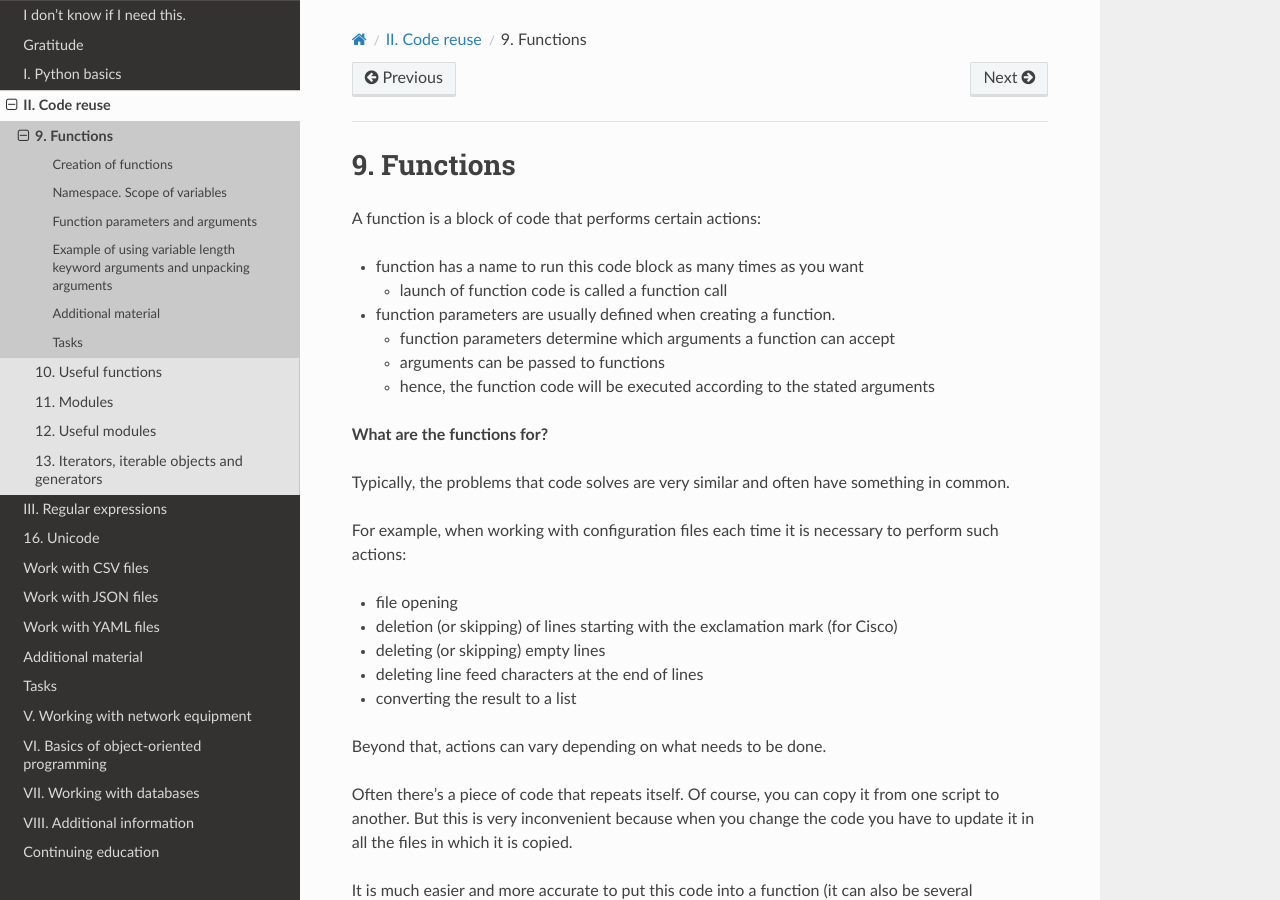
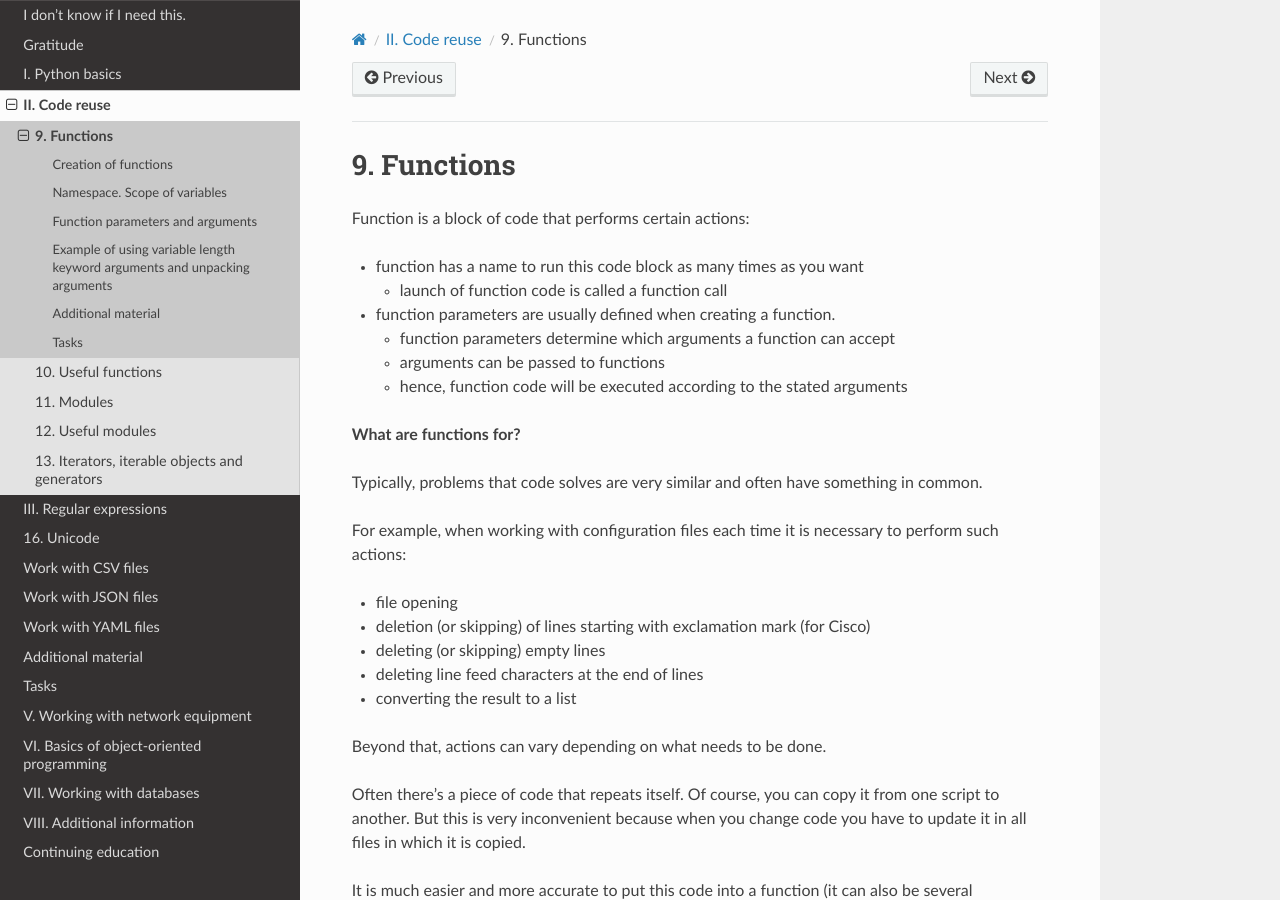
Before and after one commit to natenka/pyneng-book-en, a Sphinx documentation site: the page built from docs/source/book/09_functions/index.rst, in a window 1280 px wide and 900 px high. Built offline with Sphinx 7.4.7 and the Read the Docs theme 2.0.0, drawn with Linux system fonts in a browser that asks for light colours; pages that are not in the unit, such as notebooks, are missing from menus.

Commit message:
Update index.rst

```diff
--- a/docs/source/book/09_functions/index.rst
+++ b/docs/source/book/09_functions/index.rst
@@ -7,7 +7,7 @@
 9. Functions
 ============================
 
-A function is a block of code that performs certain actions:
+Function is a block of code that performs certain actions:
 
 * function has a name to run this code block as many times as you want
 
@@ -17,23 +17,23 @@ A function is a block of code that performs certain actions:
 
   * function parameters determine which arguments a function can accept
   * arguments can be passed to functions
-  * hence, the function code will be executed according to the stated arguments
+  * hence, function code will be executed according to the stated arguments
 
-**What are the functions for?**
+**What are functions for?**
 
-Typically, the problems that code solves are very similar and often have something in common.
+Typically, problems that code solves are very similar and often have something in common.
 
 For example, when working with configuration files each time it is necessary to perform such actions:
 
 * file opening
-* deletion (or skipping) of lines starting with the exclamation mark (for Cisco)
+* deletion (or skipping) of lines starting with exclamation mark (for Cisco)
 * deleting (or skipping) empty lines
 * deleting line feed characters at the end of lines
 * converting the result to a list
 
 Beyond that, actions can vary depending on what needs to be done.
 
-Often there’s a piece of code that repeats itself. Of course, you can copy it from one script to another. But this is very inconvenient because when you change the code you have to update it in all the files in which it is copied.
+Often there’s a piece of code that repeats itself. Of course, you can copy it from one script to another. But this is very inconvenient because when you change code you have to update it in all files in which it is copied.
 
 It is much easier and more accurate to put this code into a function (it can also be several functions).
 
```
